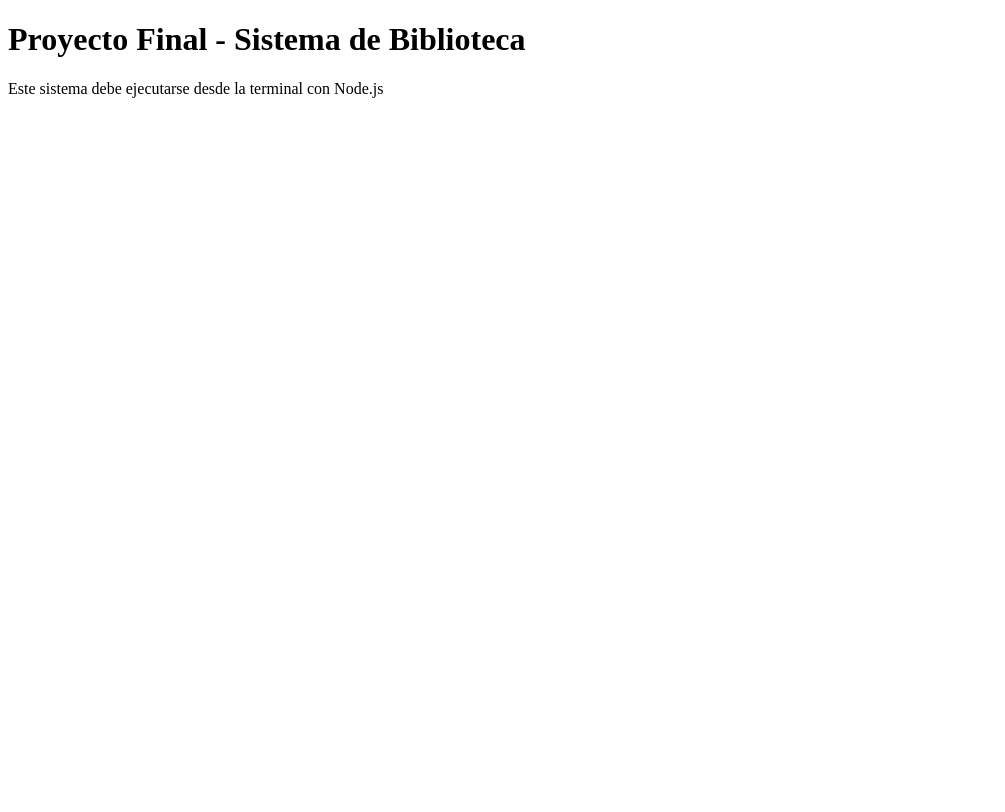
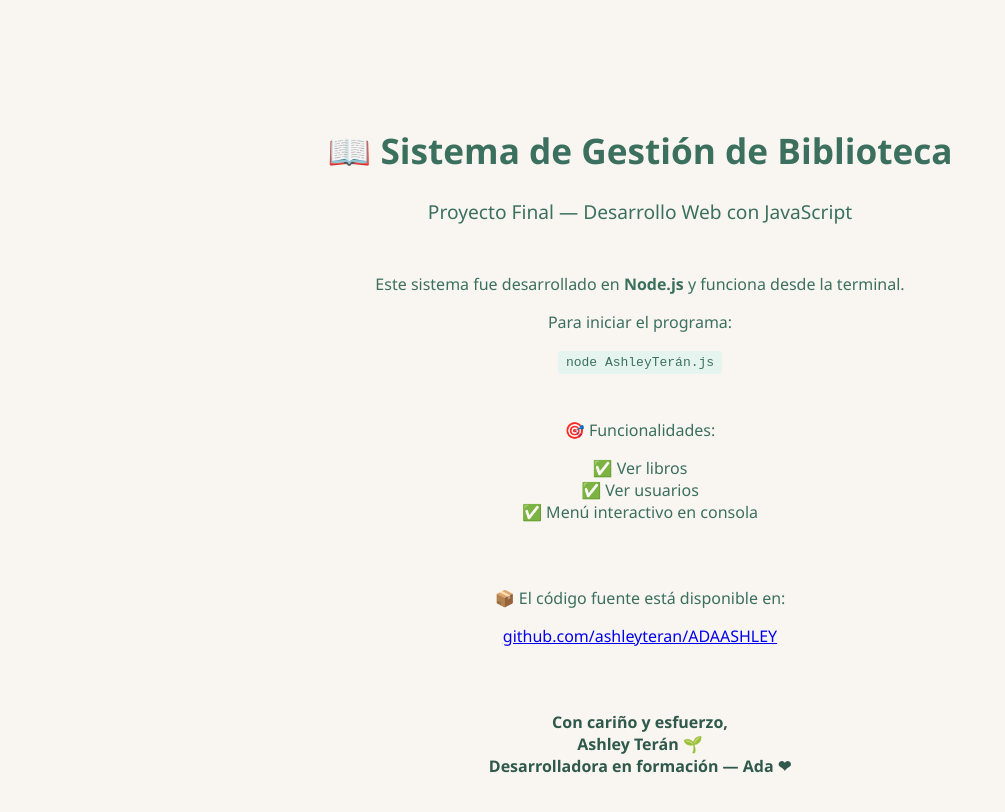
Before and after one commit to ashleyteran/ADAASHLEY, a website: page index.html in a window 1280 px wide. Shown: the whole page, without its empty margins (0-1005 px from the left). Drawn offline with Linux system fonts and the light colour scheme.

Commit message:
Nuevo diseño y color

```diff
--- a/index.html
+++ b/index.html
@@ -1,11 +1,79 @@
 <!DOCTYPE html>
 <html lang="es">
 <head>
-  <meta charset="UTF-8">
-  <title>Biblioteca Ashley</title>
+  <meta charset="UTF-8" />
+  <meta name="viewport" content="width=device-width, initial-scale=1.0" />
+  <title>📚 Proyecto Final - Ashley Terán</title>
+  <style>
+    body {
+      background-color: #f9f5f0;
+      color: #3b705f;
+      font-family: 'Segoe UI', sans-serif;
+      display: flex;
+      flex-direction: column;
+      align-items: center;
+      justify-content: center;
+      min-height: 100vh;
+      padding: 2rem;
+      text-align: center;
+    }
+    h1 {
+      font-size: 2.2rem;
+      margin-bottom: 0.5rem;
+    }
+    h2 {
+      font-size: 1.2rem;
+      font-weight: normal;
+      margin-bottom: 2rem;
+    }
+    .seccion {
+      max-width: 600px;
+      margin-bottom: 2rem;
+    }
+    .firma {
+      font-weight: bold;
+      margin-top: 2rem;
+      font-size: 1rem;
+      color: #2f594c;
+    }
+    code {
+      background: #e6f4ef;
+      padding: 4px 8px;
+      border-radius: 4px;
+      font-family: monospace;
+    }
+  </style>
 </head>
 <body>
-  <h1>Proyecto Final - Sistema de Biblioteca</h1>
-  <p>Este sistema debe ejecutarse desde la terminal con Node.js</p>
+  <h1>📖 Sistema de Gestión de Biblioteca</h1>
+  <h2>Proyecto Final — Desarrollo Web con JavaScript</h2>
+
+  <div class="seccion">
+    <p>Este sistema fue desarrollado en <strong>Node.js</strong> y funciona desde la terminal.</p>
+    <p>Para iniciar el programa:</p>
+    <code>node AshleyTerán.js</code>
+  </div>
+
+  <div class="seccion">
+    <p>🎯 Funcionalidades:</p>
+    <ul style="list-style: none; padding: 0;">
+      <li>✅ Ver libros</li>
+      <li>✅ Ver usuarios</li>
+      <li>✅ Menú interactivo en consola</li>
+    </ul>
+  </div>
+
+  <div class="seccion">
+    <p>📦 El código fuente está disponible en:</p>
+    <a href="https://github.com/ashleyteran/ADAASHLEY" target="_blank">
+      github.com/ashleyteran/ADAASHLEY
+    </a>
+  </div>
+
+  <div class="firma">
+    Con cariño y esfuerzo,<br />
+    Ashley Terán 🌱<br />
+    Desarrolladora en formación — Ada ❤
+  </div>
 </body>
 </html>
```
